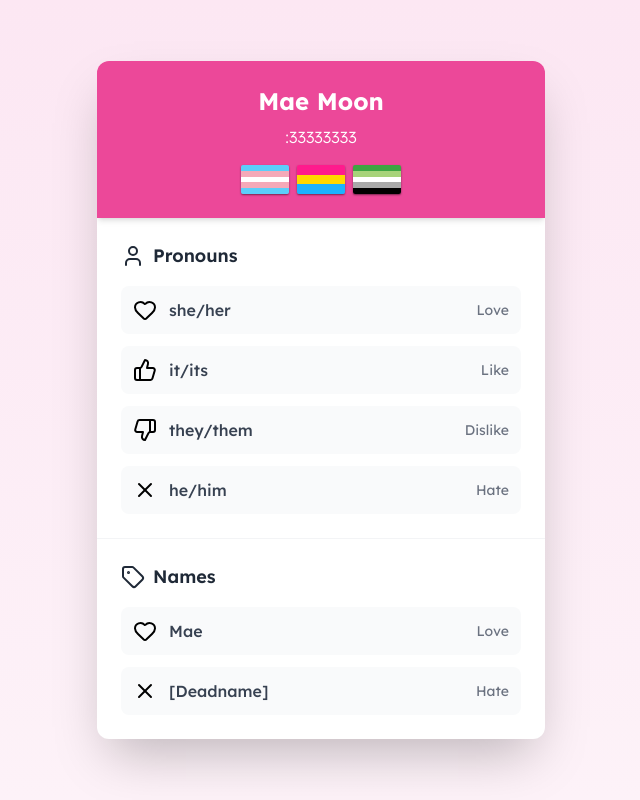
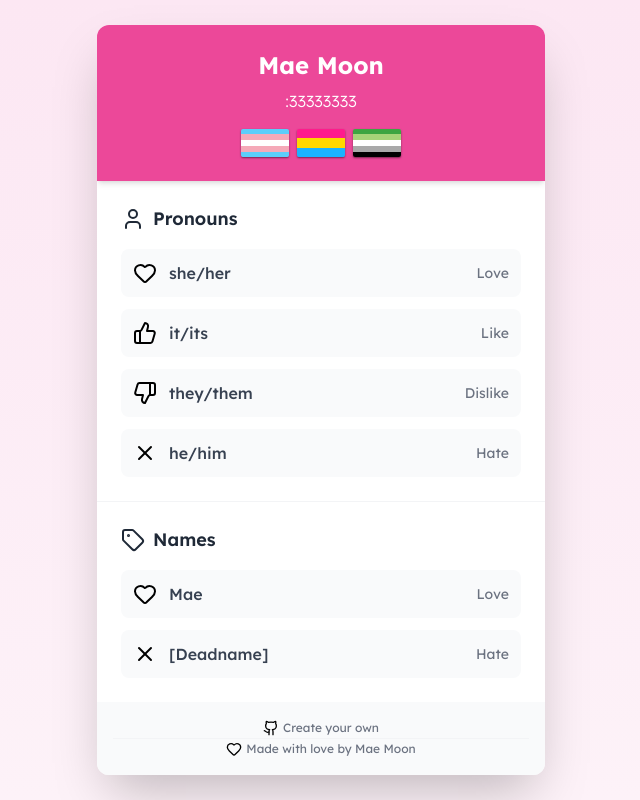
Before and after one commit to cute-catgirl/pronouns, a SvelteKit app: page / in a window 1280 px wide. Shown: the whole page, without its empty margins (319-959 px from the left). Built offline with nearby package versions, Linux system fonts and the light colour scheme; a web font is replaced by a local one.

Commit message:
Add footer section

```diff
--- a/src/lib/LucideIcon.svelte
+++ b/src/lib/LucideIcon.svelte
@@ -1,8 +1,16 @@
 <script>
 	import * as icons from 'lucide-svelte';
-	let { name } = $props();
+	let { name, small = false } = $props();
 
-	const Icon = icons[name];
+	// svelte-ignore non_reactive_update
+	let Icon = icons[name];
+
+	if (Icon === undefined) {
+		console.error(`Icon "${name}" not found`);
+		Icon = icons["HelpCircle"];
+	}
 </script>
 
-<Icon />
+{#if Icon !== undefined}
+	<Icon class={small ? 'w-4 h-4' : ''}/>
+{/if}
--- a/src/lib/info.json
+++ b/src/lib/info.json
@@ -5,6 +5,18 @@
         "subtitle": ":33333333",
         "color": "pink"
     },
+    "footer": [
+        {
+            "icon": "Github",
+            "text": "Create your own",
+            "url": "https://github.com/cute-catgirl/pronouns"
+        },
+        {
+            "icon": "Heart",
+            "text": "Made with love by Mae Moon",
+            "url": "https://maemoon.me"
+        }
+    ],
     "flags": [
         "transgender",
         "pansexual",
--- a/src/routes/+page.svelte
+++ b/src/routes/+page.svelte
@@ -1,7 +1,7 @@
 <script>
 	import LucideIcon from '$lib/LucideIcon.svelte';
 	import Flag from '$lib/Flag.svelte';
-	import { page, flags, pronouns, names, tags } from '$lib/info.json';
+	import { page, footer, flags, pronouns, names, tags } from '$lib/info.json';
 	import flagDefinitions from '$lib/flags.json';
 	const colorVariants = {
 		pink: {
@@ -70,7 +70,7 @@
 
 			<section class="p-6">
 				<h2 class="text-lg font-semibold text-gray-800 mb-4 flex items-center gap-2">
-					<LucideIcon name="Tag"/>
+					<LucideIcon name="Tag" />
 					Names
 				</h2>
 				<div class="space-y-3">
@@ -88,6 +88,14 @@
 				</div>
 			</section>
 		</div>
+		<footer class="p-4 bg-gray-50 divide-y divide-gray-100">
+			{#each footer as item}
+				<div class="flex items-center justify-center gap-1 py-0.5">
+					<LucideIcon name={item.icon} small />
+					<a href={item.url} class="block text-center text-gray-500 hover:text-gray-700 text-xs">{item.text}</a>
+				</div>
+			{/each}
+		</footer>
 	</div>
 </main>
 
```
